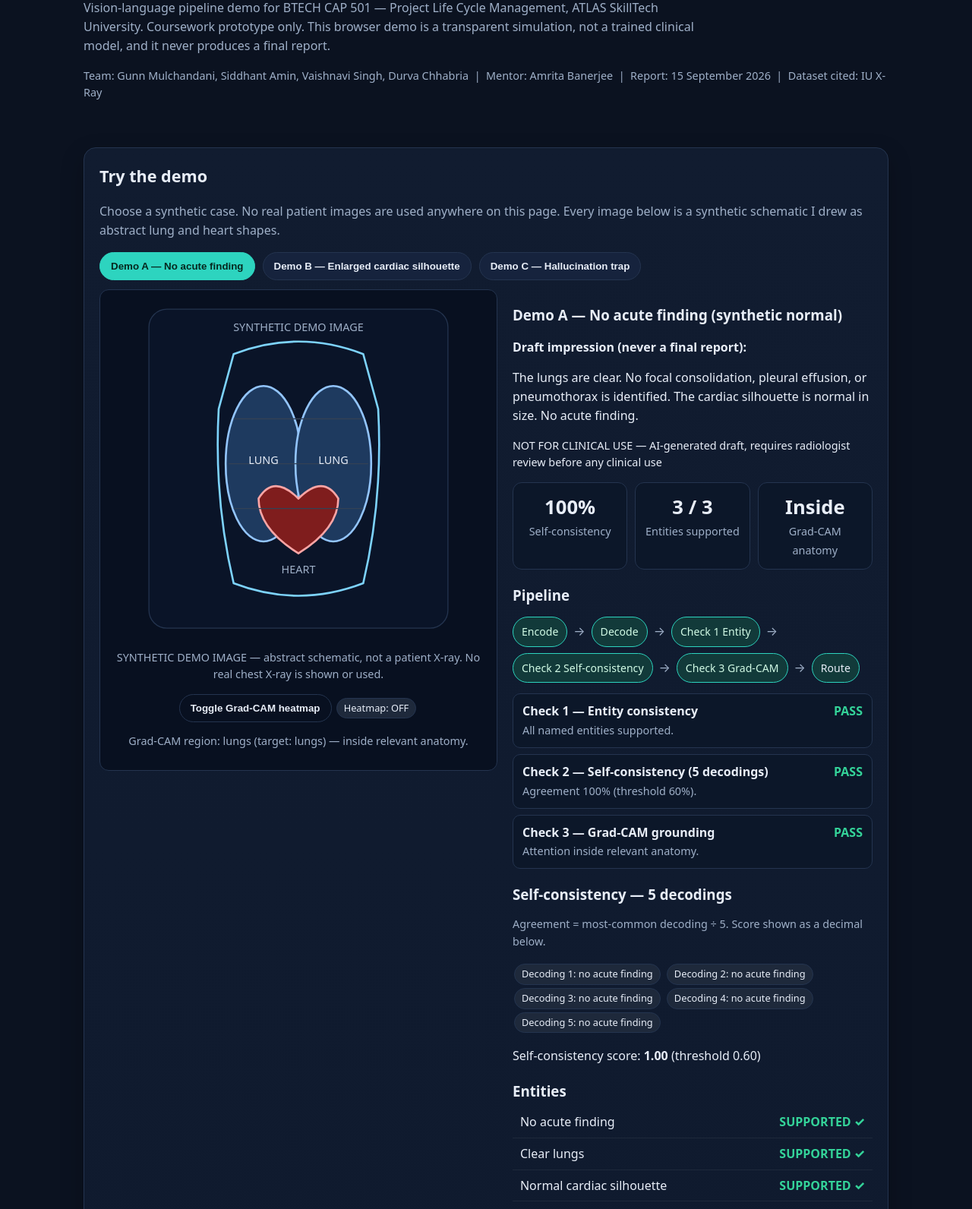
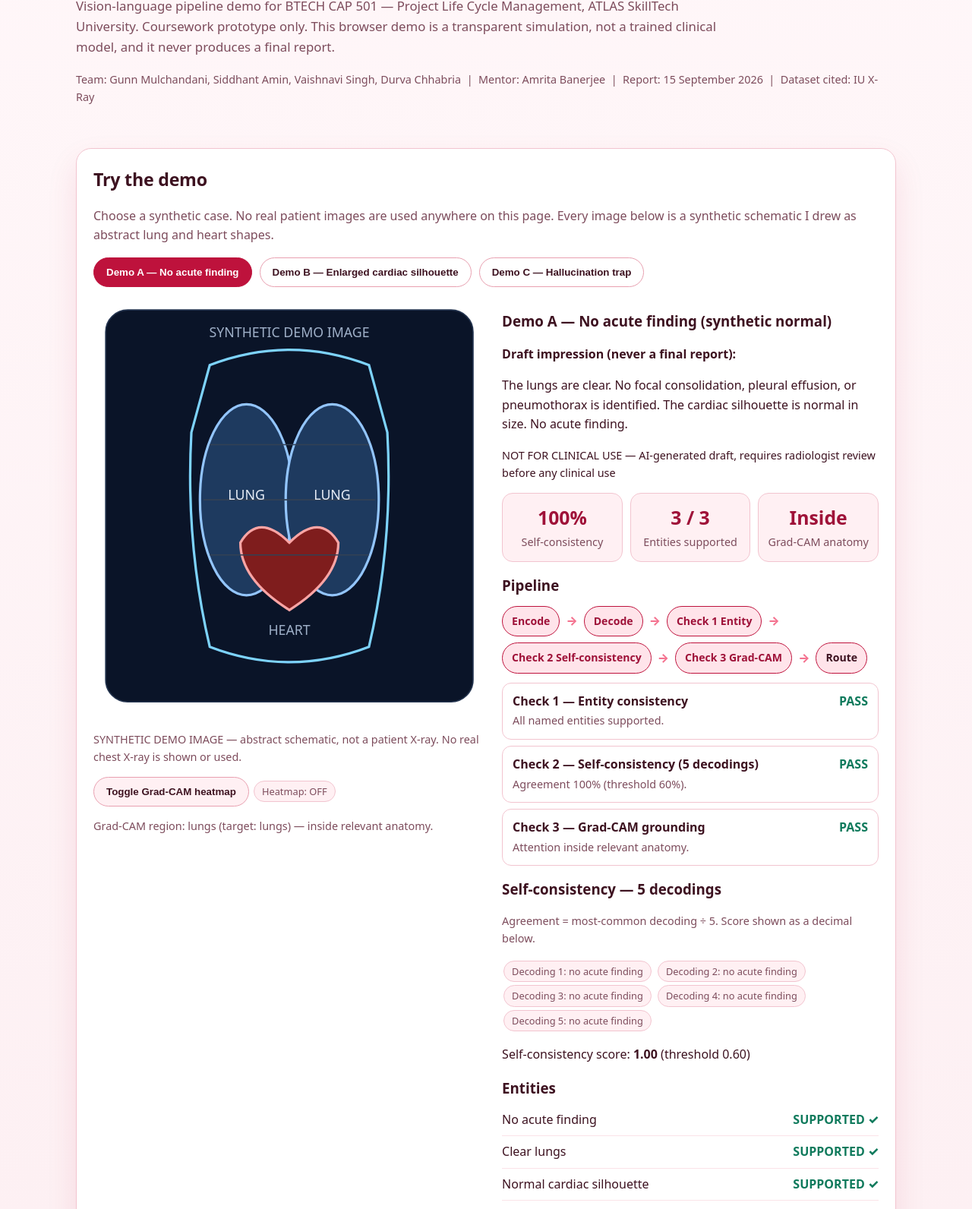
Before and after one commit to durvachhabria/chest-xray-report-generator, a plain HTML site: page docs/index.html in a window 1280 px wide. Shown: the part 210-1802 px from the top of the page at 76% size. Drawn offline with Linux system fonts and the light colour scheme.

Commit message:
UI refresh: baby pink, red and white professional theme

```diff
--- a/docs/styles.css
+++ b/docs/styles.css
@@ -1,55 +1,83 @@
 :root{
-  --bg:#0b1220; --panel:#111c30; --panel2:#0f1a2e; --line:#24344f;
-  --text:#e8eef8; --muted:#9fb0c8; --teal:#2dd4bf; --blue:#60a5fa;
-  --amber:#fbbf24; --red:#f87171; --green:#34d399;
-  --radius:16px;
+  --bg:#fff7f9; --bg-soft:#fdeef2; --panel:#ffffff; --panel-pink:#fff0f3;
+  --line:#f2c4cf; --line-strong:#e8a0b0;
+  --ink:#3d1220; --muted:#7d4c5c; --faint:#a97b88;
+  --red:#be123c; --red-dark:#9f1239; --red-soft:#ffe4ea; --pink:#f9a8b8; --pink-deep:#f4728f;
+  --green:#0f7a5c; --green-soft:#e6f4ec;
+  --radius:20px; --shadow:0 18px 40px rgba(190,18,60,.10);
 }
 *{box-sizing:border-box}
-body{margin:0;font-family:system-ui,-apple-system,Segoe UI,Roboto,Arial,sans-serif;background:radial-gradient(1200px 600px at 20% -10%,#123 0%,var(--bg) 55%);color:var(--text);line-height:1.55}
-a{color:var(--blue)}
-header{padding:28px 20px 8px;max-width:1100px;margin:0 auto}
-.banner{background:#3b1010;border:1px solid #7f1d1d;color:#fecaca;padding:12px 16px;border-radius:12px;font-weight:700;text-align:center;letter-spacing:.2px}
-h1{font-size:clamp(1.7rem,4vw,2.6rem);line-height:1.15;margin:18px 0 6px}
-.sub{color:var(--muted);max-width:820px}
-main{max-width:1100px;margin:0 auto;padding:20px}
-.card{background:linear-gradient(180deg,var(--panel),var(--panel2));border:1px solid var(--line);border-radius:var(--radius);padding:20px;margin:18px 0;box-shadow:0 12px 30px rgba(0,0,0,.25)}
-h2{margin-top:0;font-size:1.35rem}
-h3{margin-bottom:6px}
+html{scroll-behavior:smooth}
+body{margin:0;font-family:system-ui,-apple-system,"Segoe UI",Roboto,Arial,sans-serif;background:linear-gradient(180deg,#fff7f9 0%,#fdf0f3 42%,#ffffff 100%);color:var(--ink);line-height:1.6}
+a{color:var(--red)}
+header{padding:26px 20px 6px;max-width:1120px;margin:0 auto}
+.banner{background:var(--red-dark);color:#fff;padding:12px 16px;border-radius:14px;font-weight:800;text-align:center;letter-spacing:.2px;box-shadow:0 10px 24px rgba(159,18,57,.22)}
+.eyebrow{margin:22px 0 2px;color:var(--red);font-weight:800;letter-spacing:.14em;text-transform:uppercase;font-size:.78rem}
+h1{font-size:clamp(2rem,4.6vw,3.1rem);line-height:1.08;margin:6px 0 10px;letter-spacing:-.02em}
+h1 span{color:var(--red)}
+.sub{color:var(--muted);max-width:860px;font-size:1.05rem}
+.hero-pills{display:flex;flex-wrap:wrap;gap:8px;margin:16px 0 4px}
+.pill{display:inline-block;background:#fff;border:1px solid var(--line);border-radius:999px;padding:6px 12px;font-size:.85rem;font-weight:650;color:var(--muted)}
+main{max-width:1120px;margin:0 auto;padding:18px 20px 30px}
+.card{background:var(--panel);border:1px solid var(--line);border-radius:var(--radius);padding:22px;margin:18px 0;box-shadow:var(--shadow);animation:rise .6s ease both}
+.card:nth-child(2){animation-delay:.08s}.card:nth-child(3){animation-delay:.14s}.card:nth-child(4){animation-delay:.2s}
+@keyframes rise{from{opacity:0;transform:translateY(14px)}to{opacity:1;transform:translateY(0)}}
+h2{margin:0 0 6px;font-size:1.45rem;letter-spacing:-.01em}
+h3{margin:16px 0 6px}
 .muted{color:var(--muted)}
 .small{font-size:.9rem}
-.casebar{display:flex;flex-wrap:wrap;gap:10px;margin:12px 0}
-button{cursor:pointer;border:1px solid var(--line);background:#16233d;color:var(--text);padding:10px 14px;border-radius:999px;font-weight:600;transition:transform .15s ease,background .2s ease,border-color .2s ease}
-button:hover{transform:translateY(-1px);background:#1d2f52}
-button.active{background:var(--teal);color:#06281f;border-color:var(--teal)}
-button.secondary{background:transparent}
-.grid{display:grid;grid-template-columns:1.05fr .95fr;gap:20px}
-@media(max-width:800px){.grid{grid-template-columns:1fr}}
-.schematic{background:#081020;border:1px solid var(--line);border-radius:12px;padding:12px;text-align:center}
-.schematic svg{width:100%;max-width:420px;height:auto;display:block;margin:0 auto}
+.lead{color:var(--muted);margin-top:0}
+.casebar{display:flex;flex-wrap:wrap;gap:10px;margin:14px 0}
+button{cursor:pointer;border:1px solid var(--line-strong);background:#fff;color:var(--ink);padding:11px 16px;border-radius:999px;font-weight:700;transition:transform .18s ease,background .2s ease,box-shadow .2s ease}
+button:hover{transform:translateY(-2px);box-shadow:0 10px 22px rgba(190,18,60,.14);border-color:var(--red)}
+button.active{background:var(--red);color:#fff;border-color:var(--red)}
+button.primary{background:var(--red);color:#fff;border-color:var(--red)}
+button.secondary{background:var(--panel-pink)}
+.grid{display:grid;grid-template-columns:1.02fr .98fr;gap:22px;align-items:start}
+@media(max-width:820px){.grid{grid-template-columns:1fr}}
+.viewer{background:linear-gradient(180deg,#fff,#fff0f3);border:1px solid var(--line);border-radius:16px;padding:14px;text-align:center;overflow:hidden}
+.viewer img{width:100%;max-height:380px;object-fit:contain;border-radius:12px;background:#fff;display:block}
+.viewer svg{width:100%;max-width:420px;height:auto;display:block;margin:0 auto}
 .heat{opacity:0;transition:opacity .5s ease}
 .heat.on{opacity:.9}
-.pipeline{display:flex;flex-wrap:wrap;gap:8px;align-items:center;margin:14px 0}
-.stage{padding:8px 11px;border-radius:999px;border:1px solid var(--line);background:#0e1a30;color:var(--muted);font-size:.88rem;opacity:.55;transform:translateY(4px);transition:all .45s ease}
-.stage.active{opacity:1;transform:translateY(0);background:#123a3a;color:#d1fae5;border-color:var(--teal)}
-.stage.fail{opacity:1;background:#3b1010;color:#fecaca;border-color:var(--red)}
-.stage.done{opacity:1;color:var(--text)}
-.arrow{color:var(--muted)}
-.fade{animation:fadeSlide .55s ease both}
-@keyframes fadeSlide{from{opacity:0;transform:translateY(10px)}to{opacity:1;transform:translateY(0)}}
-@keyframes pulse{0%,100%{opacity:1}50%{opacity:.55}}
-.running{animation:pulse 1.2s ease infinite}
-.check{display:flex;justify-content:space-between;gap:12px;padding:10px 12px;border:1px solid var(--line);border-radius:10px;margin:8px 0;background:#0c1729}
+.viewer-tools{display:flex;flex-wrap:wrap;gap:8px;justify-content:center;margin-top:10px;align-items:center}
+.tag{display:inline-block;background:var(--panel-pink);border:1px solid var(--line);border-radius:999px;padding:3px 10px;font-size:.8rem;margin:2px;color:var(--muted)}
+.counters{display:grid;grid-template-columns:repeat(3,1fr);gap:10px;margin:14px 0}
+@media(max-width:600px){.counters{grid-template-columns:1fr}}
+.stat{background:var(--panel-pink);border:1px solid var(--line);border-radius:14px;padding:12px;text-align:center}
+.stat b{font-size:1.55rem;display:block;color:var(--red-dark)}
+.pipe-track{height:8px;background:var(--red-soft);border-radius:999px;overflow:hidden;margin:10px 0 4px}
+.pipe-fill{height:100%;width:0%;background:linear-gradient(90deg,var(--pink-deep),var(--red));border-radius:999px;transition:width .45s ease}
+.pipeline{display:flex;flex-wrap:wrap;gap:8px;align-items:center;margin:12px 0}
+.stage{padding:8px 12px;border-radius:999px;border:1px solid var(--line);background:#fff;color:var(--muted);font-size:.88rem;font-weight:650;opacity:.55;transform:translateY(5px);transition:all .4s ease}
+.stage.active{opacity:1;transform:translateY(0);background:var(--red-soft);color:var(--red-dark);border-color:var(--red)}
+.stage.fail{opacity:1;background:#ffe4ea;color:var(--red-dark);border-color:var(--red)}
+.stage.done{opacity:1;color:var(--ink)}
+.arrow{color:var(--pink-deep);font-weight:800}
+.check{display:flex;justify-content:space-between;gap:12px;padding:11px 13px;border:1px solid var(--line);border-radius:12px;margin:8px 0;background:#fff}
 .pass{color:var(--green);font-weight:800}
 .fail{color:var(--red);font-weight:800}
-.status{font-size:1.15rem;font-weight:800;padding:12px 14px;border-radius:12px;margin:12px 0}
-.status.ready{background:#06382e;color:#a7f3d0;border:1px solid var(--green)}
-.status.review{background:#3b1010;color:#fecaca;border:1px solid var(--red)}
-.counters{display:grid;grid-template-columns:repeat(3,1fr);gap:10px;margin:14px 0}
-@media(max-width:600px){.counters{grid-template-columns:1fr}}
-.stat{background:#0c1729;border:1px solid var(--line);border-radius:12px;padding:12px;text-align:center}
-.stat b{font-size:1.6rem;display:block}
-.tag{display:inline-block;background:#1e293b;border:1px solid var(--line);border-radius:999px;padding:3px 9px;font-size:.8rem;margin:2px}
-.entity{display:flex;justify-content:space-between;gap:10px;padding:8px 10px;border-bottom:1px solid #1e293b}
-pre{background:#081020;border:1px solid var(--line);border-radius:12px;padding:14px;overflow:auto;color:#dbeafe}
-.upload{border:1px dashed var(--line);border-radius:12px;padding:14px}
-footer{max-width:1100px;margin:0 auto;padding:10px 20px 30px;color:var(--muted)}
+.status{font-size:1.12rem;font-weight:850;padding:13px 15px;border-radius:14px;margin:13px 0}
+.status.ready{background:var(--green-soft);color:#0b5f47;border:1px solid #bfe3d2}
+.status.review{background:var(--red-soft);color:var(--red-dark);border:1px solid var(--line-strong)}
+.fade{animation:fadeSlide .5s ease both}
+@keyframes fadeSlide{from{opacity:0;transform:translateY(10px)}to{opacity:1;transform:translateY(0)}}
+.upload{border:2px dashed var(--line-strong);border-radius:16px;padding:18px;background:linear-gradient(180deg,#fff,#fff5f7);transition:border-color .2s ease,background .2s ease}
+.upload.drag{border-color:var(--red);background:var(--red-soft)}
+.upload-row{display:flex;flex-wrap:wrap;gap:10px;align-items:center;margin-top:10px}
+.upload input[type=file]{display:none}
+.upload-preview{display:none;margin-top:12px;gap:14px;align-items:center}
+.upload-preview.show{display:flex}
+.upload-preview img{width:110px;height:110px;object-fit:cover;border-radius:12px;border:1px solid var(--line);background:#fff}
+.reports{display:grid;grid-template-columns:repeat(auto-fit,minmax(240px,1fr));gap:14px;margin-top:14px}
+.report{border:1px solid var(--line);border-radius:16px;padding:16px;background:#fff;cursor:pointer;transition:transform .18s ease,box-shadow .18s ease;text-align:left}
+.report:hover{transform:translateY(-3px);box-shadow:0 14px 28px rgba(190,18,60,.12)}
+.report.active{border-color:var(--red);box-shadow:0 0 0 3px rgba(190,18,60,.12)}
+.report h3{margin-top:0}
+.badge{display:inline-block;border-radius:999px;padding:4px 10px;font-size:.78rem;font-weight:800}
+.badge.ready{background:var(--green-soft);color:#0b5f47}
+.badge.review{background:var(--red-soft);color:var(--red-dark)}
+.entity{display:flex;justify-content:space-between;gap:10px;padding:8px 0;border-bottom:1px solid #fbe3e8}
+pre{background:#fff5f7;border:1px solid var(--line);border-radius:14px;padding:15px;overflow:auto;color:#5b2233}
+footer{max-width:1120px;margin:0 auto;padding:10px 20px 34px;color:var(--muted)}
+@media(prefers-reduced-motion:reduce){*{animation:none!important;transition:none!important}html{scroll-behavior:auto}}
```
